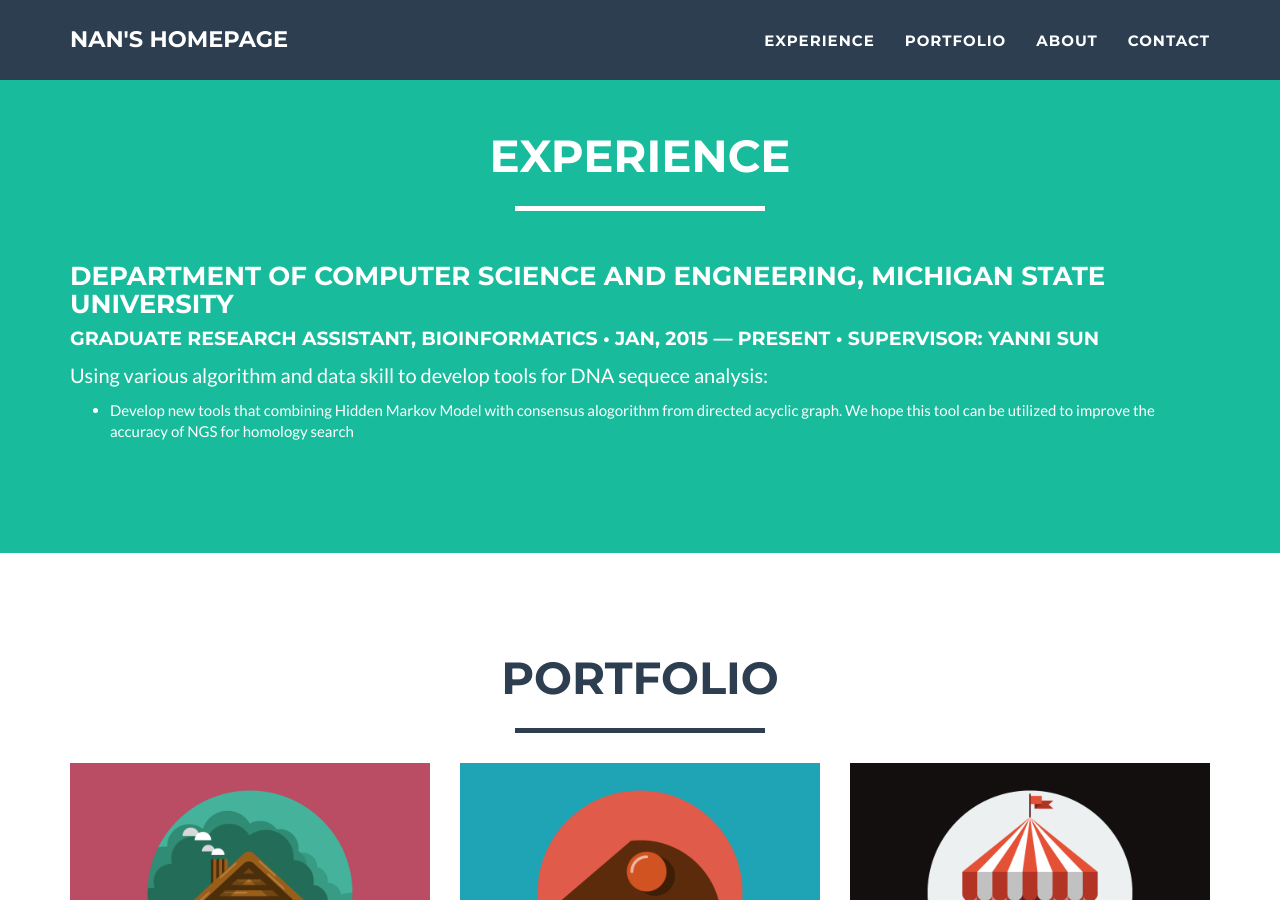
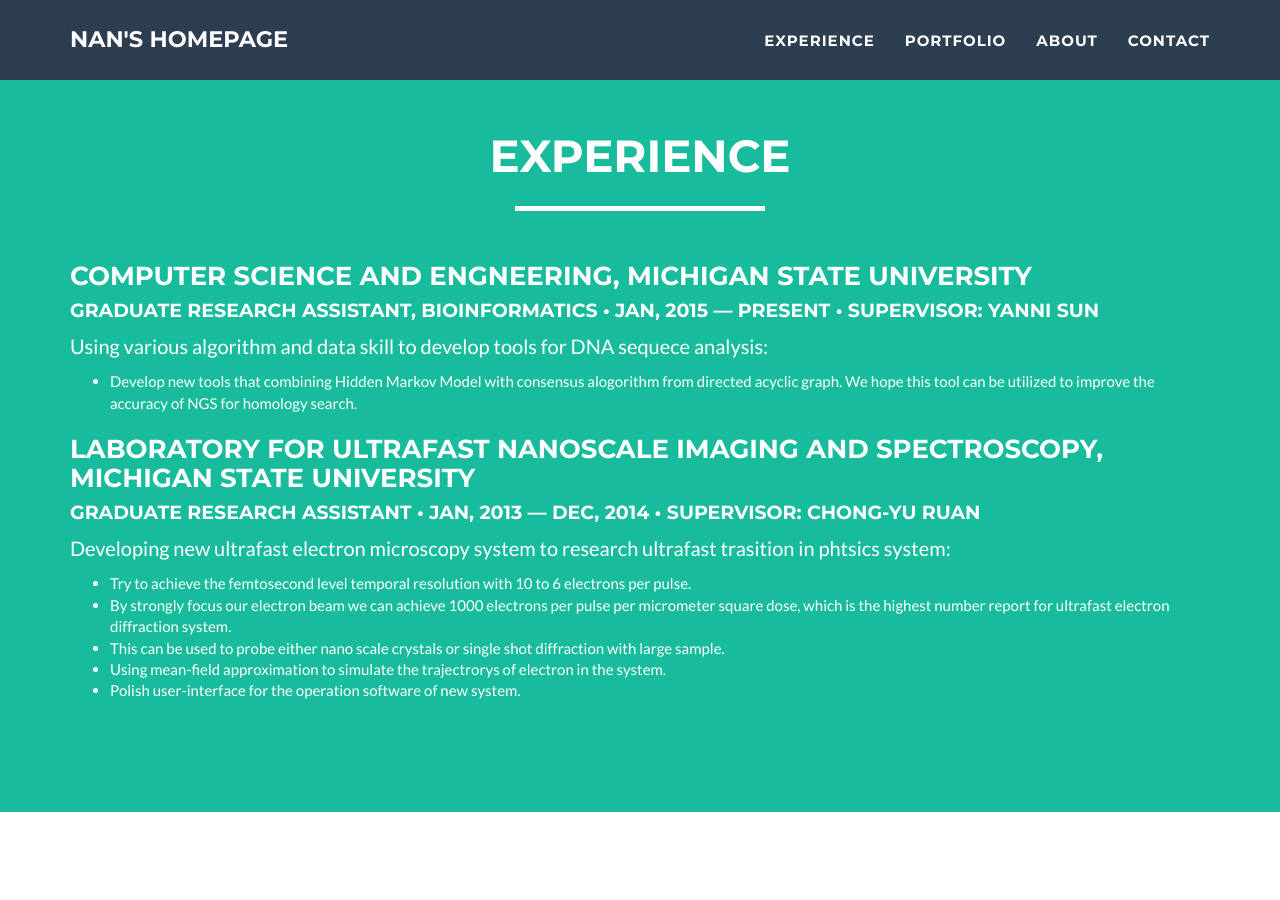
Before and after one commit to Strideradu/strideradu.github.io, a Jekyll site: the page built from index.html, in a window 1280 px wide and 900 px high, scrolled down 744 px. Built offline with Jekyll 4.4.1, drawn with Linux system fonts in a browser that asks for light colours.

Commit message:
Add experience

```diff
--- a/_includes/experience.html
+++ b/_includes/experience.html
@@ -9,14 +9,27 @@
             </div>
             <!-- Duplicate these resume-item elements and edit accordingly for each job you want to add here -->
             <div class="resume-item">
-              <h3 class="resume-item-title">Department of Computer Science and Engneering, Michigan State University</h3>
+              <h3 class="resume-item-title">Computer Science and Engneering, Michigan State University</h3>
               <h4 class="resume-item-details">Graduate Research Assistant, Bioinformatics &bull; Jan, 2015 &mdash; Present &bull; Supervisor: Yanni Sun</h4>
               <p class="resume-item-copy">Using various algorithm and data skill to develop tools for DNA sequece analysis:</p>
               <ul class="resume-item-list">
                 <li>Develop new tools that combining Hidden Markov Model with
                   consensus alogorithm from directed acyclic graph. We hope this
                    tool can be utilized to improve the accuracy of NGS for
-                    homology search </li>
+                    homology search. </li>
+              </ul>
+            </div><!-- end of resume-item -->
+            <!-- Duplicate these resume-item elements and edit accordingly for each job you want to add here -->
+            <div class="resume-item">
+              <h3 class="resume-item-title">Laboratory for Ultrafast Nanoscale Imaging and Spectroscopy, Michigan State University</h3>
+              <h4 class="resume-item-details">Graduate Research Assistant &bull; Jan, 2013 &mdash; Dec, 2014 &bull; Supervisor: Chong-Yu Ruan </h4>
+              <p class="resume-item-copy">Developing new ultrafast electron microscopy system to research ultrafast trasition in phtsics system:</p>
+              <ul class="resume-item-list">
+                <li>Try to achieve the femtosecond level temporal resolution with 10 to 6 electrons per pulse. </li>
+                <li>By strongly focus our electron beam we can achieve 1000 electrons per pulse per micrometer square dose, which is the highest number report for ultrafast electron diffraction system. </li>
+                <li>This can be used to probe either nano scale crystals or single shot diffraction with large sample. </li>
+                <li>Using mean-field approximation to simulate the trajectrorys of electron in the system. </li>
+                <li>Polish user-interface for the operation software of new system. </li>
               </ul>
             </div><!-- end of resume-item -->
         </div>
```
